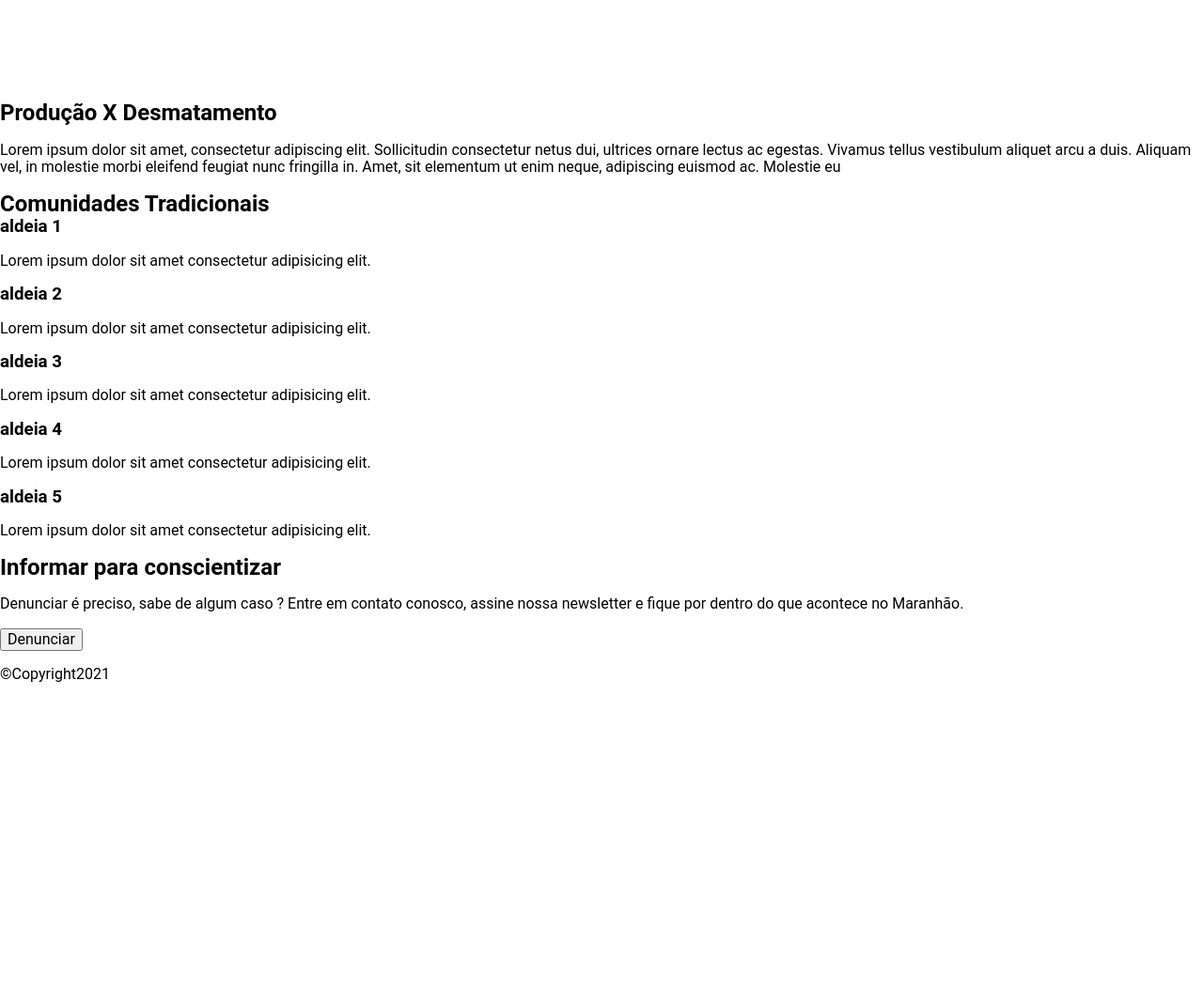
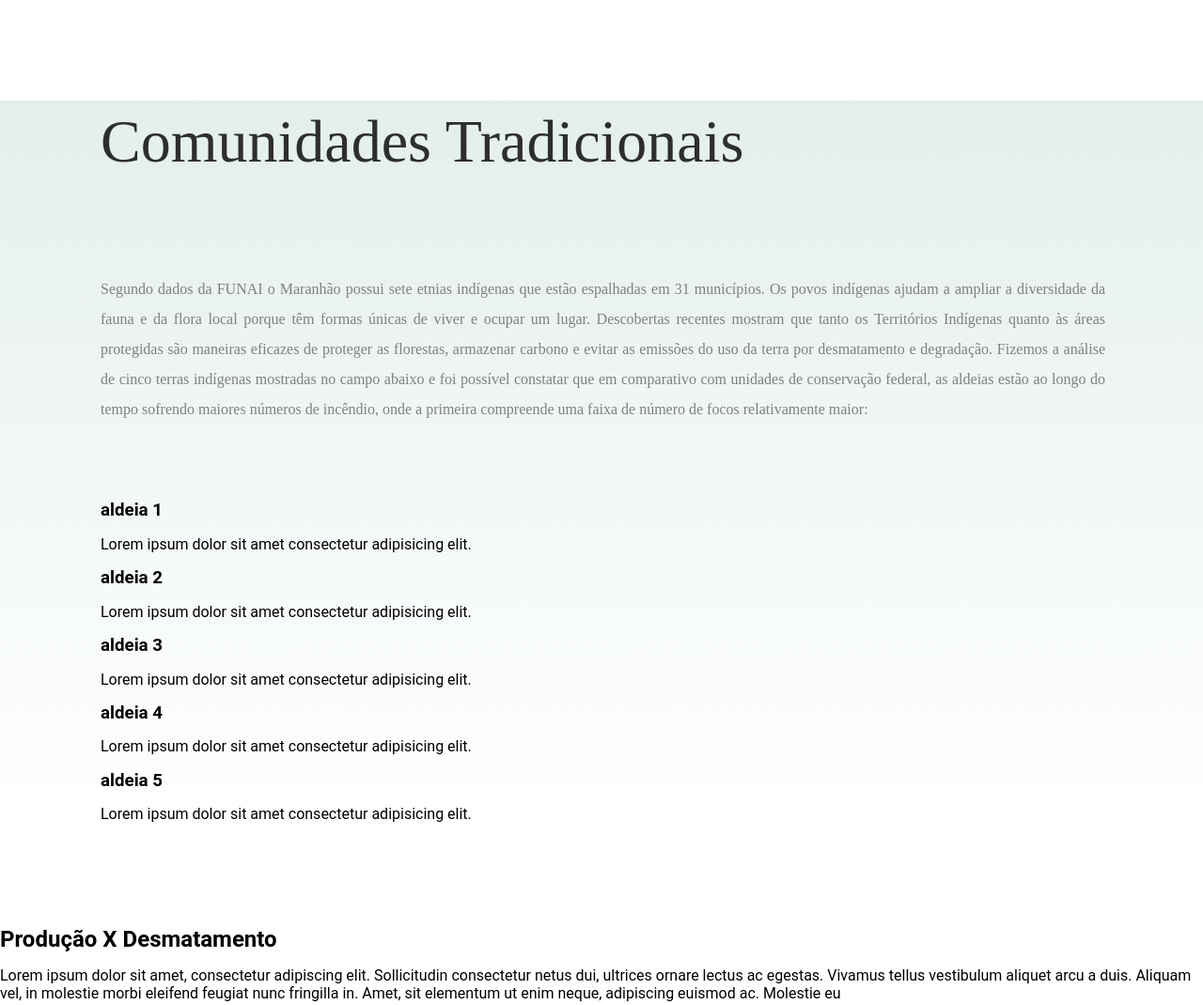
Before and after one commit to NewGabrielFroes/AldeiasEmChamas, a plain HTML site: page index.html in a window 1280 px wide. Shown: the part 1085-2155 px from the top of the page at 94% size. Before the commit the page ends 1828 px from the top, so only its background shows below. Drawn offline with Linux system fonts and the light colour scheme; a web font is replaced by a local one.

Commit message:
iniciando secao comunidades

```diff
--- /dev/null
+++ b/css/comunidades/comunidades.css
@@ -0,0 +1,3 @@
+.comunidades{
+    background: linear-gradient(180deg, #E2EEEC -5.54%, rgba(227, 239, 237, 0) 100%);
+}
--- /dev/null
+++ b/css/comunidades/comunidades__container.css
@@ -0,0 +1,4 @@
+.comunidades__container {
+    margin-bottom: 110px;
+    margin-left: 107px;
+}
--- /dev/null
+++ b/css/comunidades/comunidades__descricao.css
@@ -0,0 +1,10 @@
+.comunidades__descricao {
+    color: #808080;
+    font-family: "Voces", serif;
+    font-size: 16px;
+    line-height: 32px;
+    font-weight: 400;
+    text-align: justify;
+    margin-right: 104px;
+    margin-bottom: 81px;
+}
--- /dev/null
+++ b/css/comunidades/comunidades__titulo.css
@@ -0,0 +1,8 @@
+.comunidades__titulo {
+    font-family: "Edo SZ", serif;
+    color: #2E2E2E;
+    font-size: 64px;
+    font-weight: 400;
+    line-height: 88px;
+    margin-bottom: 97px;
+}
--- a/index.html
+++ b/index.html
@@ -14,6 +14,10 @@
     <link rel="stylesheet" href="css/impacto/impacto__imagens.css">
     <link rel="stylesheet" href="css/impacto/impacto__imagens--mapa.css">
     <link rel="stylesheet" href="css/impacto/impacto__imagens--terraDesmatada.css">
+    <link rel="stylesheet" href="css/comunidades/comunidades.css">
+    <link rel="stylesheet" href="css/comunidades/comunidades__container.css">
+    <link rel="stylesheet" href="css/comunidades/comunidades__titulo.css">
+    <link rel="stylesheet" href="css/comunidades/comunidades__descricao.css">
 
     <link href="//db.onlinewebfonts.com/c/f793a2c530106da61b2ded9010e1fb57?family=Edo+SZ" rel="stylesheet" type="text/css"/>
 
@@ -54,17 +58,20 @@
 
         </section>
 
-        <section class="producaoDesmatamento">
-            <h2>Produção X Desmatamento</h2>
-            <p>Lorem ipsum dolor sit amet, consectetur adipiscing elit. Sollicitudin consectetur
-            netus dui, ultrices ornare lectus ac egestas. Vivamus tellus vestibulum aliquet arcu
-            a duis. Aliquam vel, in molestie morbi eleifend feugiat nunc fringilla in. Amet, sit
-            elementum ut enim neque, adipiscing euismod ac. Molestie eu </p>
-            <div class="3imagem"></div>
-        </section>
 
-        <section class="comunidadesTradicionais">
-            <h2>Comunidades Tradicionais</h2>
+        <section class="comunidades">
+            <div class="comunidades__container">
+                <h2 class="comunidades__titulo">Comunidades Tradicionais</h2>
+                <p class="comunidades__descricao">Segundo dados da FUNAI o Maranhão possui sete etnias
+                indígenas que estão espalhadas em 31 municípios. Os povos indígenas ajudam a ampliar
+                a diversidade da fauna e da flora local porque têm formas únicas de viver e ocupar um
+                lugar. Descobertas recentes mostram que tanto os Territórios Indígenas quanto às áreas
+                protegidas são maneiras eficazes de proteger as florestas, armazenar carbono e evitar
+                as emissões do uso da terra por desmatamento e degradação. Fizemos a análise de cinco
+                terras indígenas mostradas no campo abaixo e foi possível constatar que em comparativo
+                com unidades de conservação federal, as aldeias estão ao longo do tempo sofrendo maiores
+                números de incêndio, onde a primeira compreende uma faixa de número de
+                focos relativamente maior:</p>
                 <div class="aldeia">
                     <h3>aldeia 1</h3>
                     <p>Lorem ipsum dolor sit amet consectetur adipisicing elit.</p>
@@ -90,6 +97,16 @@
                     <p>Lorem ipsum dolor sit amet consectetur adipisicing elit.</p>
                     <div class="aldeia__foto5"></div>
                 </div>
+            </div>
+        </section>
+
+        <section class="producaoDesmatamento">
+            <h2>Produção X Desmatamento</h2>
+            <p>Lorem ipsum dolor sit amet, consectetur adipiscing elit. Sollicitudin consectetur
+            netus dui, ultrices ornare lectus ac egestas. Vivamus tellus vestibulum aliquet arcu
+            a duis. Aliquam vel, in molestie morbi eleifend feugiat nunc fringilla in. Amet, sit
+            elementum ut enim neque, adipiscing euismod ac. Molestie eu </p>
+            <div class="3imagem"></div>
         </section>
 
         <section class="dadosEMapas">
```
Lines whose indentation alone changed are shown as unchanged.
